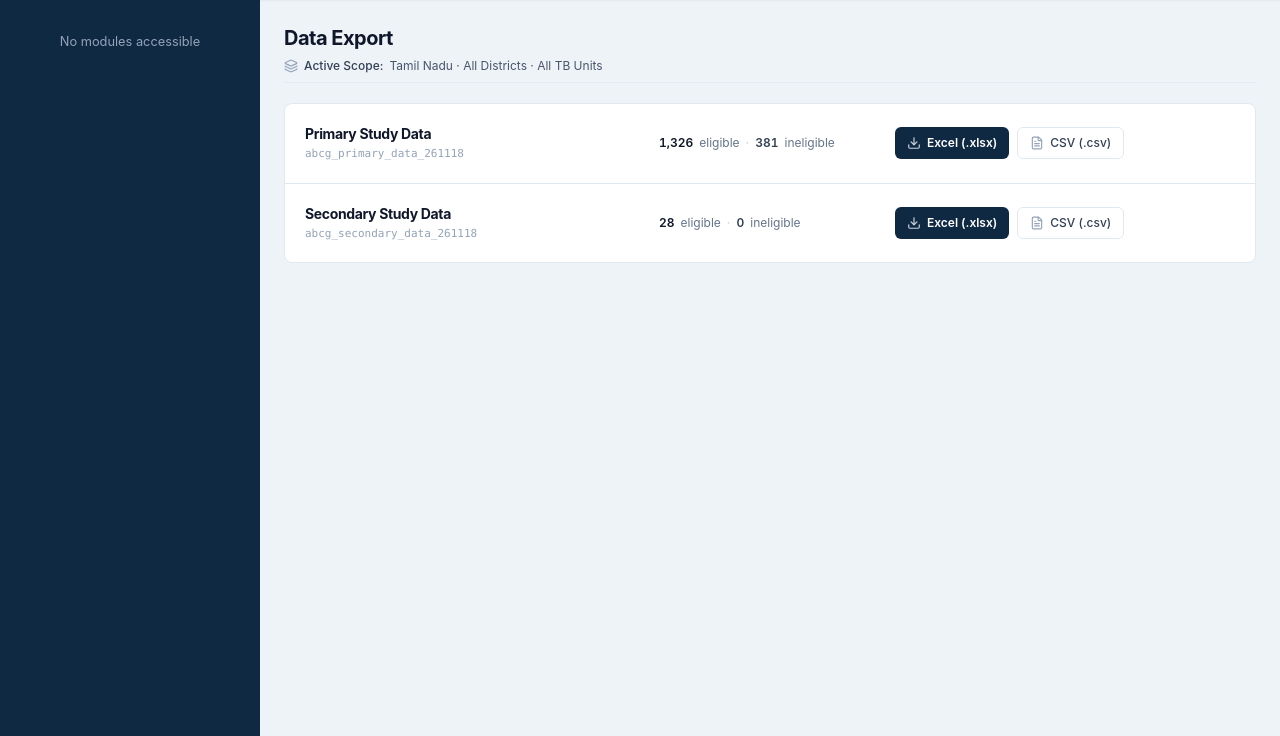
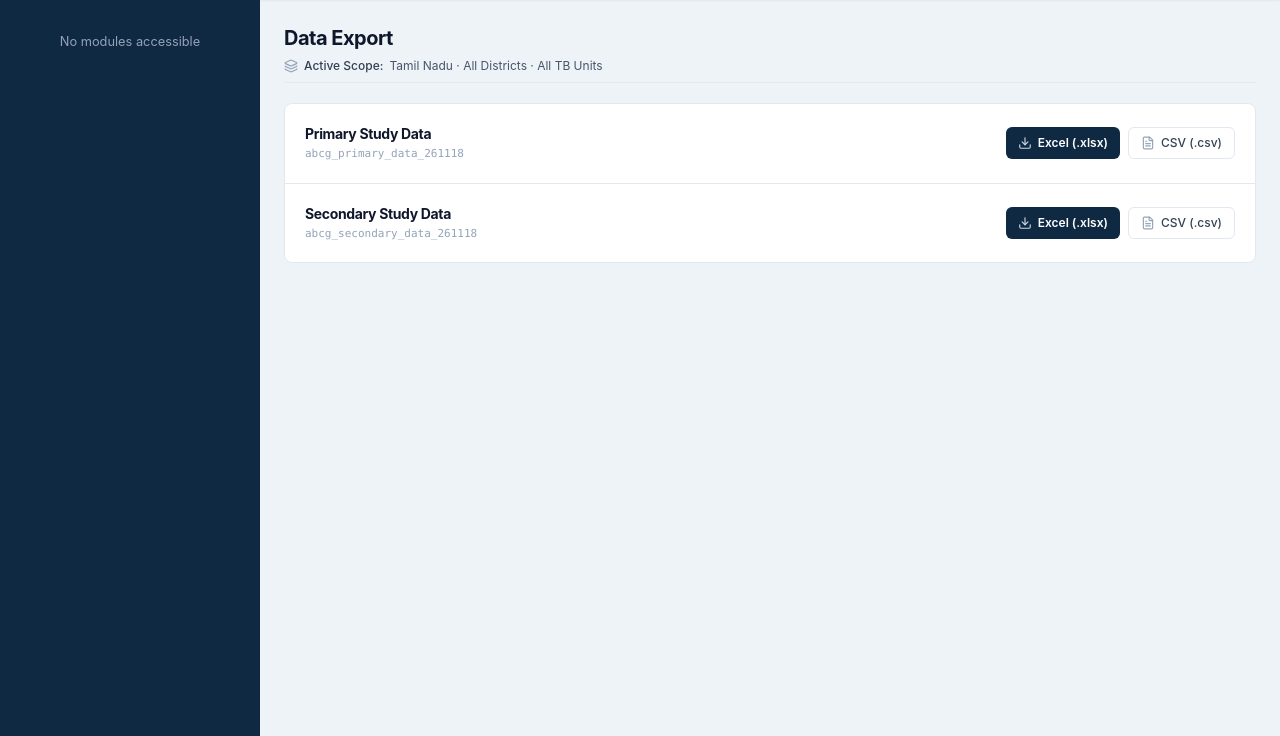
Before and after one commit to aBCG-Dev/abcg_ontraining, a Django app: page /dashboard/export/ in a window 1280 px wide. Shown: the part 64-800 px from the top of the page. Run offline with Django 5.2, Linux system fonts and the light colour scheme; a user stored in the database is signed in; data that the repository does not hold is empty; some libraries are stand-ins or nearby versions.

Commit message:
Remove eligible and ineligible counts from Data Export rows

```diff
--- a/abcg_project/questions/templates/dashboard/data_export.html
+++ b/abcg_project/questions/templates/dashboard/data_export.html
@@ -20,12 +20,12 @@
     </div>
   </div>
 
-  <!-- Unified Export Container with Shared Column Grid (1fr 220px 340px) -->
+  <!-- Unified Export Container -->
   <div class="bg-white rounded-lg border border-slate-200 overflow-hidden divide-y divide-slate-200">
 
     <!-- Row 1: Primary Study Data -->
-    <div class="p-5 grid grid-cols-1 md:grid-cols-[1fr_220px_340px] items-center gap-4 transition-colors hover:bg-slate-50/40">
-      <!-- Col 1: Title & Monospace Filename -->
+    <div class="p-5 flex items-center justify-between gap-4 transition-colors hover:bg-slate-50/40">
+      <!-- Title & Monospace Filename -->
       <div>
         <h2 class="text-sm font-bold text-slate-900 tracking-tight">Primary Study Data</h2>
         <div class="text-[11px] text-slate-400 font-mono mt-0.5 tabular-nums">
@@ -33,17 +33,8 @@
         </div>
       </div>
 
-      <!-- Col 2: Metrics -->
-      <div class="flex items-center gap-1.5 text-xs text-slate-600 font-medium whitespace-nowrap">
-        <span class="tabular-nums font-semibold text-slate-900">{{ primary_eligible_count|default:primary_count|default:"1,326" }}</span>
-        <span class="text-slate-500 font-normal">eligible</span>
-        <span class="text-slate-300">&middot;</span>
-        <span class="tabular-nums font-semibold text-slate-700">{{ primary_ineligible_count|default:ineligible_count|default:"381" }}</span>
-        <span class="text-slate-500 font-normal">ineligible</span>
-      </div>
-
-      <!-- Col 3: Action Buttons (Aligned to Match Row 2) -->
-      <div class="flex items-center gap-2">
+      <!-- Action Buttons -->
+      <div class="flex items-center gap-2 shrink-0">
         <!-- Excel Action -->
         <a
           href="?format=excel&cohort=primary"
@@ -72,8 +63,8 @@
     </div>
 
     <!-- Row 2: Secondary Study Data -->
-    <div class="p-5 grid grid-cols-1 md:grid-cols-[1fr_220px_340px] items-center gap-4 transition-colors hover:bg-slate-50/40">
-      <!-- Col 1: Title & Monospace Filename -->
+    <div class="p-5 flex items-center justify-between gap-4 transition-colors hover:bg-slate-50/40">
+      <!-- Title & Monospace Filename -->
       <div>
         <h2 class="text-sm font-bold text-slate-900 tracking-tight">Secondary Study Data</h2>
         <div class="text-[11px] text-slate-400 font-mono mt-0.5 tabular-nums">
@@ -81,17 +72,8 @@
         </div>
       </div>
 
-      <!-- Col 2: Metrics -->
-      <div class="flex items-center gap-1.5 text-xs text-slate-600 font-medium whitespace-nowrap">
-        <span class="tabular-nums font-semibold text-slate-900">{{ secondary_eligible_count|default:secondary_count|default:"28" }}</span>
-        <span class="text-slate-500 font-normal">eligible</span>
-        <span class="text-slate-300">&middot;</span>
-        <span class="tabular-nums font-semibold text-slate-700">{{ secondary_ineligible_count|default:"0" }}</span>
-        <span class="text-slate-500 font-normal">ineligible</span>
-      </div>
-
-      <!-- Col 3: Action Buttons (Columns in Exact Alignment with Row 1) -->
-      <div class="flex items-center gap-2">
+      <!-- Action Buttons -->
+      <div class="flex items-center gap-2 shrink-0">
         <!-- Excel Action -->
         <a
           href="?format=excel&cohort=secondary"
```
